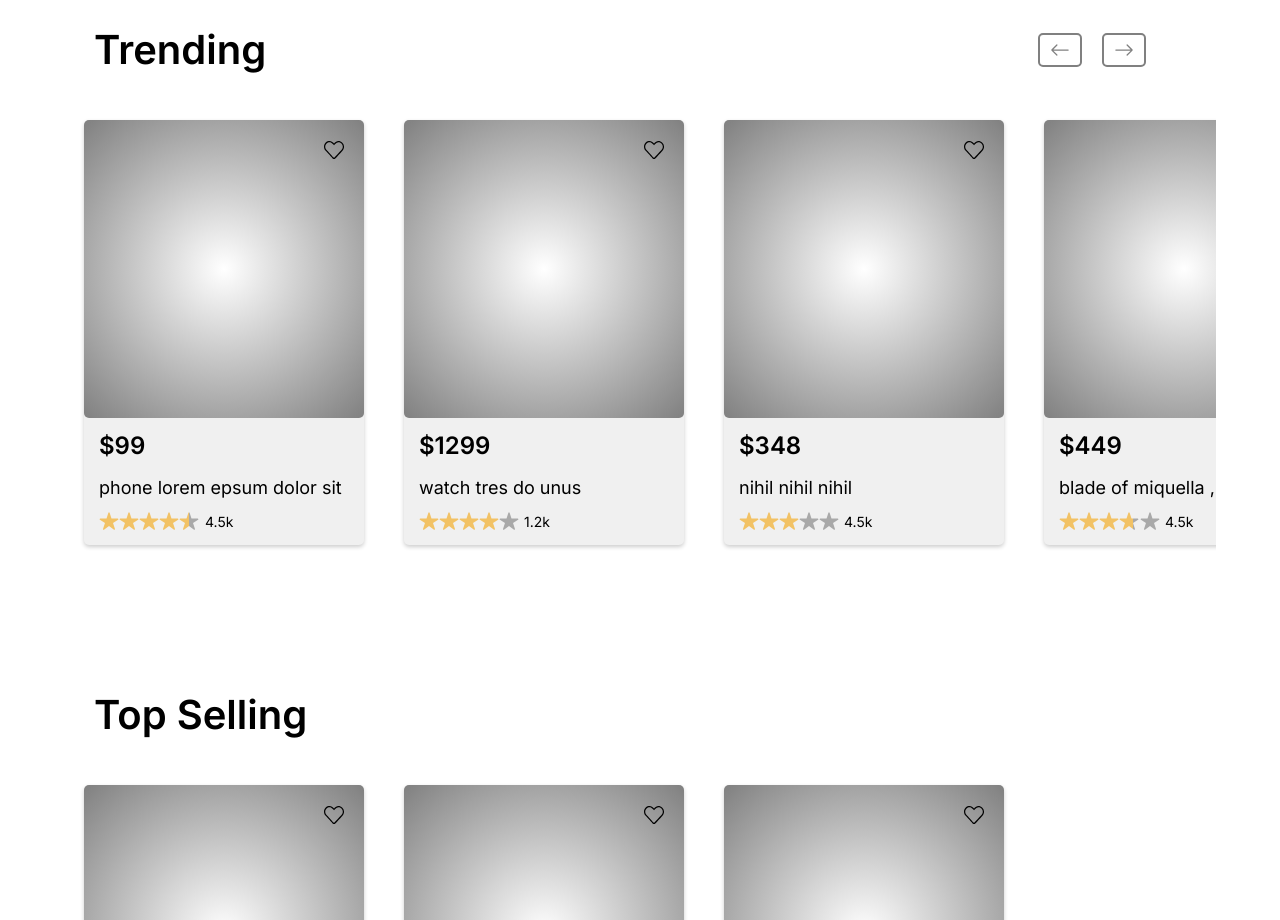
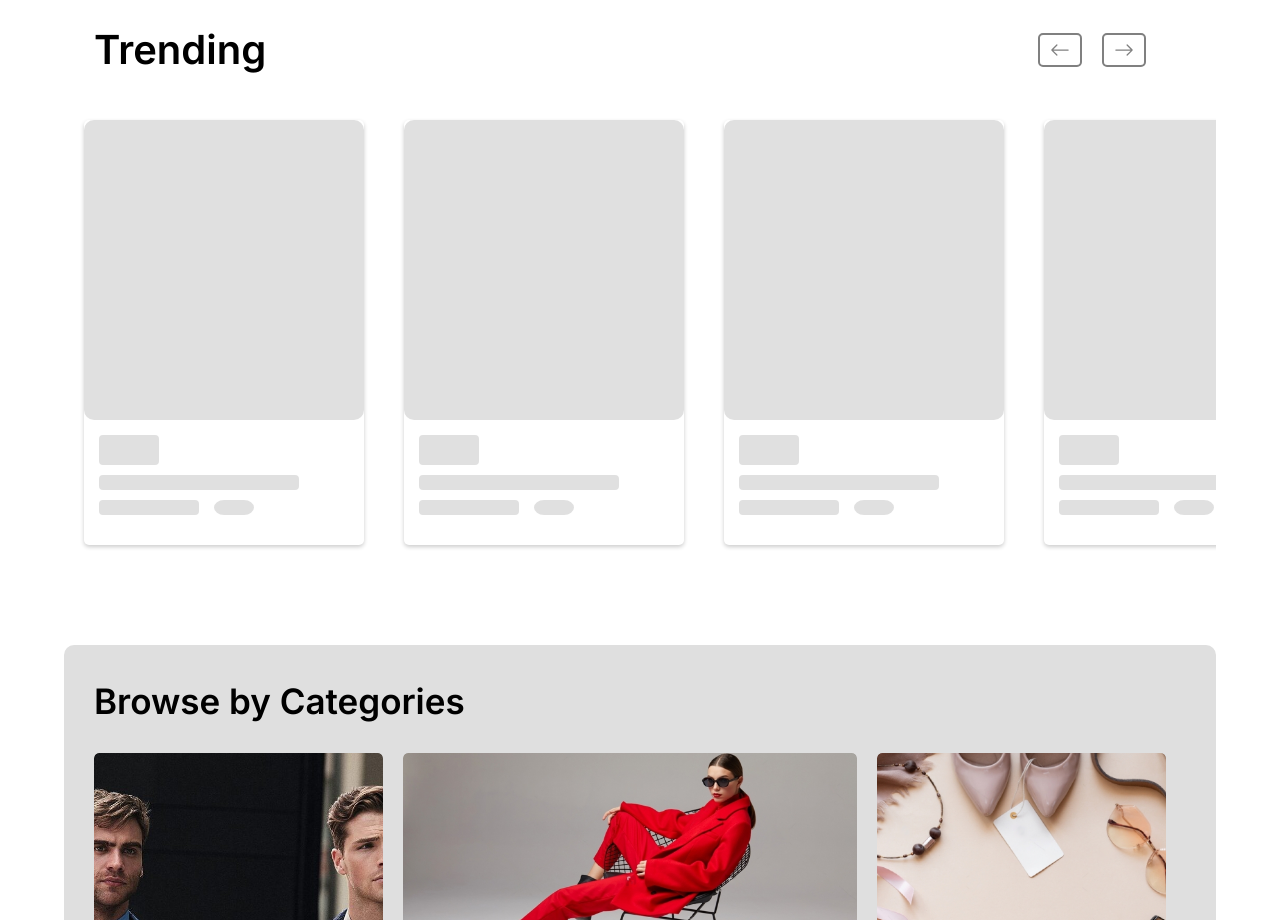
Before and after one commit to soumytiwari/prices.co, a Next.js app: page / in a window 1280 px wide. Shown: the part 1020-1940 px from the top of the page. Built offline with nearby package versions, Linux system fonts and the light colour scheme.

Commit message:
modified components

```diff
--- a/app/page.tsx
+++ b/app/page.tsx
@@ -5,6 +5,9 @@ import CategoryCards from "@/components/homepage/categoryCards";
 import style from "@/styles/homepage.module.css";
 import Navbar from "@/components/navbar";
 import Trends from "@/components/trends";
+import { useEffect, useState } from "react";
+import SkeletonCard from "@/components/skeletonCards";
+import { Card } from "@/components/cardInterface";
 
 const logos = [
 	"/logos/amazon-logo.png",
@@ -59,15 +62,8 @@ const catogaryimages = [
 	},
 ];
 
-interface product {
-	id :string|number,
-	url : string,
-	title : string,
-	price : string,
-	rating : number,
-	totalRating : string
-}
-let products : product[]= [
+
+let products : Card[]= [
 	{
 		id: "1",
 		url: "",
@@ -190,27 +186,7 @@ export default function Home() {
 			<Brands logos={logos} />
 			<div className={style.main_container}>
 				<Trends title="Trending" products={products}/>
-				<div className={style.trends}>
-					<h1>Top Selling</h1>
-					<div
-						// ref={scrollContainerRef}
-						className={style.alt_card_container}
-					>
-						{products.map((item, index) => {
-							return (
-								<Cards
-									key={index}
-									id={item.id}
-									url={item.url}
-									title={item.title}
-									price={item.price}
-									rating={item.rating}
-									totalRating={item.totalRating}
-								/>
-							);
-						})}
-					</div>
-				</div>
+
 				<CategoryCards content={catogaryimages} />
 			</div>
 		</div>
--- a/app/products/layout.tsx
+++ b/app/products/layout.tsx
@@ -1,7 +1,13 @@
+import SearchBar from "@/components/products/search";
+
 export default function Layout({
 	children,
 }: Readonly<{
 	children: React.ReactNode;
 }>) {
-	return <div>{children}</div>;
+	return <div>
+		<SearchBar />
+		{/* TODO : add path here eg. Home >> products >> ... >> */}
+		{children}
+		</div>;
 }
--- a/components/homepage/categoryCards.tsx
+++ b/components/homepage/categoryCards.tsx
@@ -1,4 +1,6 @@
+'use client'
 import style from "@/styles/categaroyCards.module.css";
+import { useRouter } from "next/navigation";
 export default function CategoryCards({
 	content,
 }: {
@@ -8,6 +10,7 @@ export default function CategoryCards({
 		url: string;
 	}[];
 }) {
+	const router = useRouter();
 	return (
 		<div className={style.categories}>
 			<h1>Browse by Categories</h1>
@@ -21,6 +24,7 @@ export default function CategoryCards({
 							style={{
 								gridArea: `card${index + 1}`,
 							}}
+							onClick={()=>router.push(`/products/${item.title}`)}
 						>
 							<div
 								className={style.gradient}
--- a/components/productCards.tsx
+++ b/components/productCards.tsx
@@ -1,26 +1,21 @@
+'use client'
 import { SlHeart } from "react-icons/sl";
 import style from "@/styles/cards.module.css";
 import StarRating from "./starRating";
+import {useRouter } from "next/navigation";
+import { Card } from "./cardInterface";
 
 export default function Cards({
-	id,
-	url,
-	title,
-	price,
-	rating,
-	totalRating
+	item
 }: {
-	id: string;
-	url: string;
-	title: string;
-	price: string;
-	rating: number;
-	totalRating :string| number
+	item:Card
 }) {
+	const router = useRouter();
 	return (
 		<div
 			className={style.card}
-			id={id}
+			id={`${item.id}`}
+			onClick = {()=>router.push(`/products/${item.productType}/${item.id}`)}
 		>
 			<div
 				className={style.product_img}
@@ -29,9 +24,10 @@ export default function Cards({
 				<SlHeart className={style.like} />
 			</div>
 			<div className={style.card_info}>
-				<div className={style.price}>{price}</div>
-				<div className={style.title}>{title}</div>
-				<StarRating rating={rating} totalCount={totalRating} id={id}/>
+				<div className={style.price}>{item.price}</div>
+				<div className={style.price}>{item.brand}</div>
+				<div className={style.title}>{item.title}</div>
+				<StarRating rating={item.rating} totalCount={item.totalRating} id={item.id}/>
 			</div>
 		</div>
 	);
--- a/components/trends.tsx
+++ b/components/trends.tsx
@@ -1,27 +1,30 @@
 'use client'
-import { useRef, useState } from "react";
+import { useEffect, useRef, useState } from "react";
 import { BsArrowLeft, BsArrowRight } from "react-icons/bs";
 import Cards from "./productCards";
 import style from '@/styles/trends.module.css'
+import SkeletonCard from "./skeletonCards";
+import { Card } from "./cardInterface";
 
-interface product {
-	id :string|number,
-	url : string,
-	title : string,
-	price : string,
-	rating : number,
-	totalRating : string
-}
 
 export default function Trends({title, products}: {
     title:string,
-    products: product[]
+    products: Card[]
 }) {
+
+    const [loading, setLoading] = useState(false);
     const scrollContainerRef = useRef<HTMLDivElement>(null);
-	const [scrollInterval, setScrollInterval] = useState<NodeJS.Timeout | null>(
-		null
-	);
+	const [scrollInterval, setScrollInterval] = useState<NodeJS.Timeout | null>(null);
 
+     // Load this effect on mount
+    useEffect(() => {
+        setLoading(true);
+        const timer = setTimeout(() => {
+            setLoading(false);
+        }, 10000);
+        // Cancel the timer while unmounting
+        return () => clearTimeout(timer);
+    }, []);
 	const scroll = (direction: "left" | "right") => {
 		if (scrollContainerRef.current) {
 			const scrollAmount = direction === "right" ? 100 : -100;
@@ -81,16 +84,12 @@ export default function Trends({title, products}: {
                 ref={scrollContainerRef}
                 className={style.card_container}
             >
-                {products.map((item, index) => {
+                {loading && <SkeletonCard count={products.length}/>}
+                {!loading && products.map((item, index) => {
                     return (
                         <Cards
                             key={index}
-                            id={item.id}
-                            url={item.url}
-                            title={item.title}
-                            price={item.price}
-                            rating={item.rating}
-                            totalRating={item.totalRating}
+                            item={item}
                         />
                     );
                 })}
```
